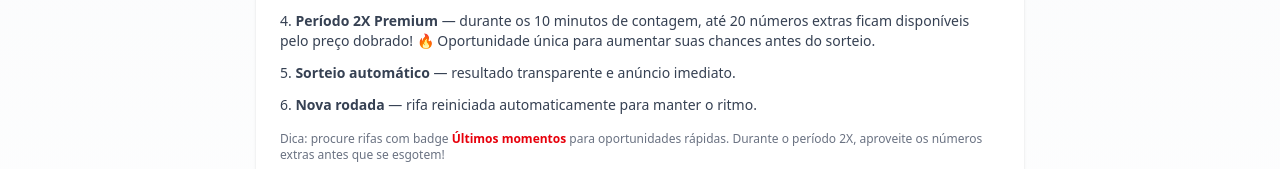
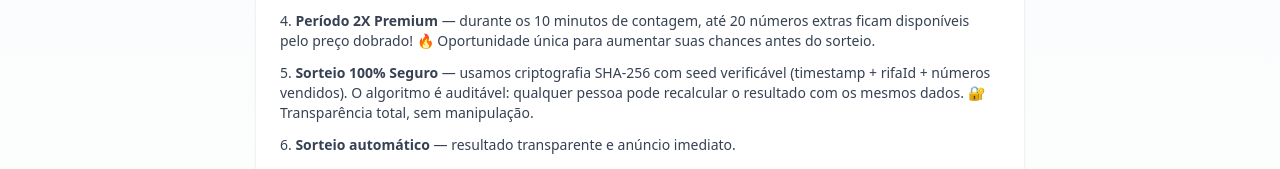
Before and after one commit to enygnadev/rifasfood, a Next.js app: page / in a window 1280 px wide. Shown: the part 377-546 px from the top of the page. Built offline with nearby package versions, Linux system fonts and the light colour scheme; no server answers; the database is empty.

Commit message:
docs: Add security step explaining SHA-256 lottery algorithm

```diff
--- a/src/components/HowItWorks.tsx
+++ b/src/components/HowItWorks.tsx
@@ -10,6 +10,7 @@ export default function HowItWorks(){
         <li><strong>Compre números</strong> — sistema dá mais números quanto mais perto da meta.</li>
         <li><strong>Meta atingida</strong> — compras travadas, contagem regressiva de 10 minutos começa.</li>
         <li><strong>Período 2X Premium</strong> — durante os 10 minutos de contagem, até 20 números extras ficam disponíveis pelo preço dobrado! 🔥 Oportunidade única para aumentar suas chances antes do sorteio.</li>
+        <li><strong>Sorteio 100% Seguro</strong> — usamos criptografia SHA-256 com seed verificável (timestamp + rifaId + números vendidos). O algoritmo é auditável: qualquer pessoa pode recalcular o resultado com os mesmos dados. 🔐 Transparência total, sem manipulação.</li>
         <li><strong>Sorteio automático</strong> — resultado transparente e anúncio imediato.</li>
         <li><strong>Nova rodada</strong> — rifa reiniciada automaticamente para manter o ritmo.</li>
       </ol>
```
